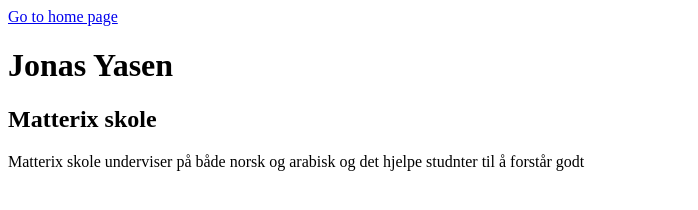
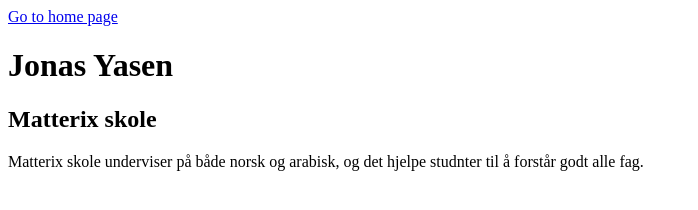
Before and after one commit to OsloMet-web/1stOblig-group-11, a plain HTML site: page Jonas.html in a window 1280 px wide. Shown: the whole page, without its empty margins (0-698 px from the left). Drawn offline with Linux system fonts and the light colour scheme.

Commit message:
change in the last line

```diff
--- a/Jonas.html
+++ b/Jonas.html
@@ -13,6 +13,8 @@
     </a>
     <h1>Jonas Yasen</h1>
     <h2>Matterix skole</h2>
-    <p>Matterix skole underviser på både norsk og arabisk og det hjelpe studnter til å forstår godt</p>
+    <p>Matterix skole underviser på både norsk og arabisk, og det hjelpe studnter til å forstår godt alle fag.
+
+    </p>
 </body>
 </html>
```
